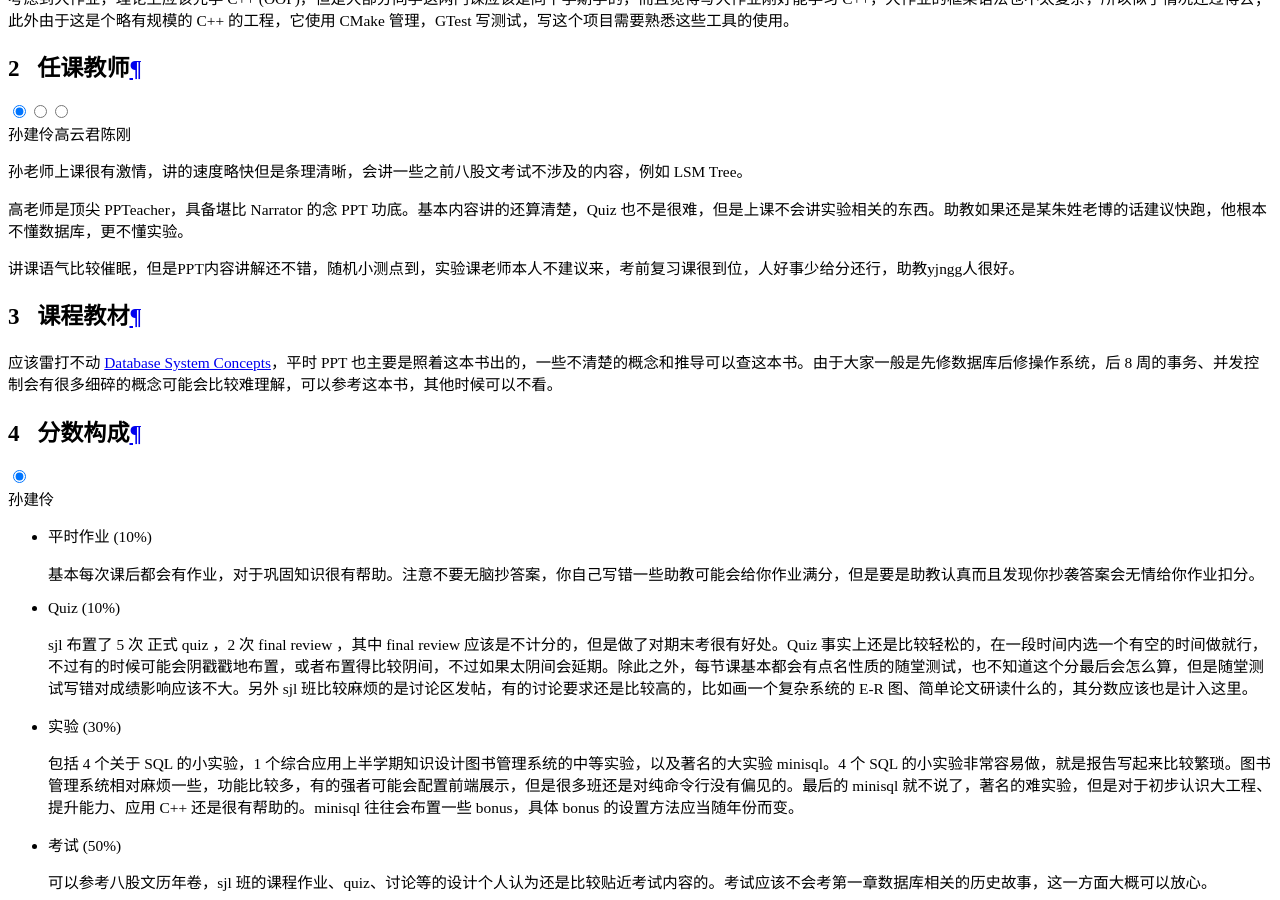
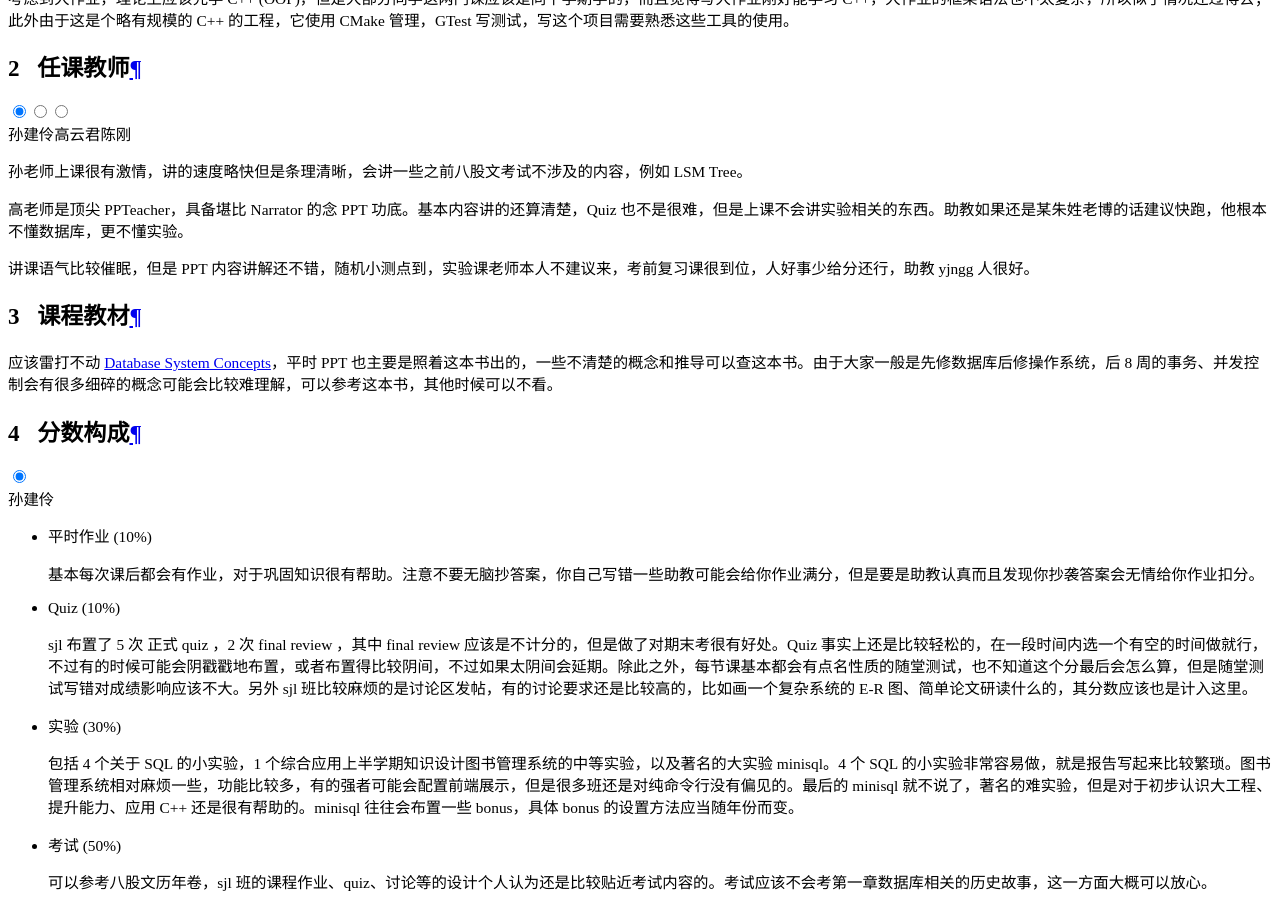
Before and after one commit to ZJU-Turing/TuringCourses, an MkDocs documentation site: the page built from docs/major_mandatory/database/index.md, in a window 1280 px wide and 900 px high, scrolled down 18264 px. Built offline with MkDocs 1.6.1 and Material for MkDocs 9.7.7, drawn with Linux system fonts in a browser that asks for light colours; comment, search, counter and statistics services are not loaded.

Commit message:
fix style

```diff
--- a/docs/major_mandatory/database/index.md
+++ b/docs/major_mandatory/database/index.md
@@ -45,7 +45,7 @@
 
 === "陈刚"
 
-    讲课语气比较催眠，但是PPT内容讲解还不错，随机小测点到，实验课老师本人不建议来，考前复习课很到位，人好事少给分还行，助教yjngg人很好。
+    讲课语气比较催眠，但是 PPT 内容讲解还不错，随机小测点到，实验课老师本人不建议来，考前复习课很到位，人好事少给分还行，助教 yjngg 人很好。
 
 ## 课程教材
 
```
